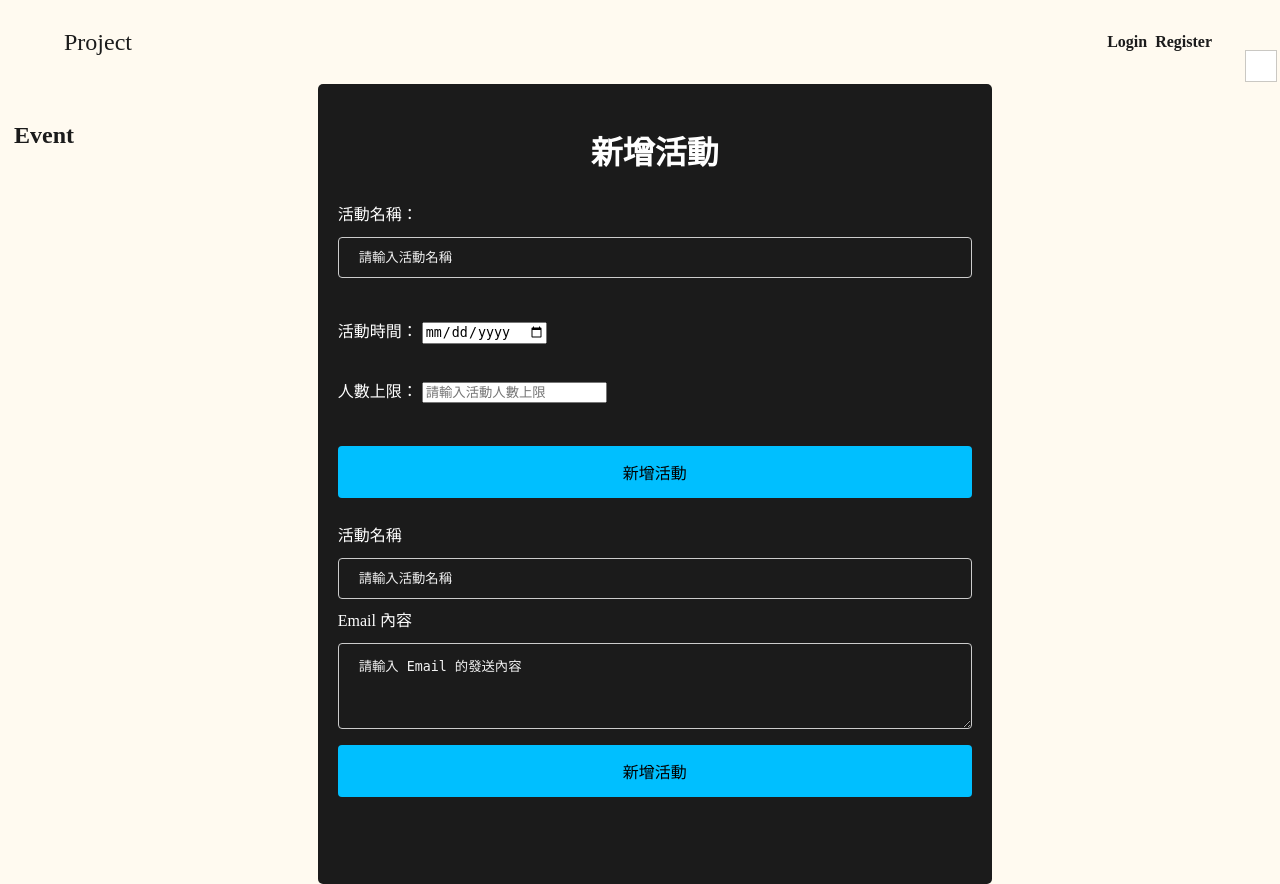
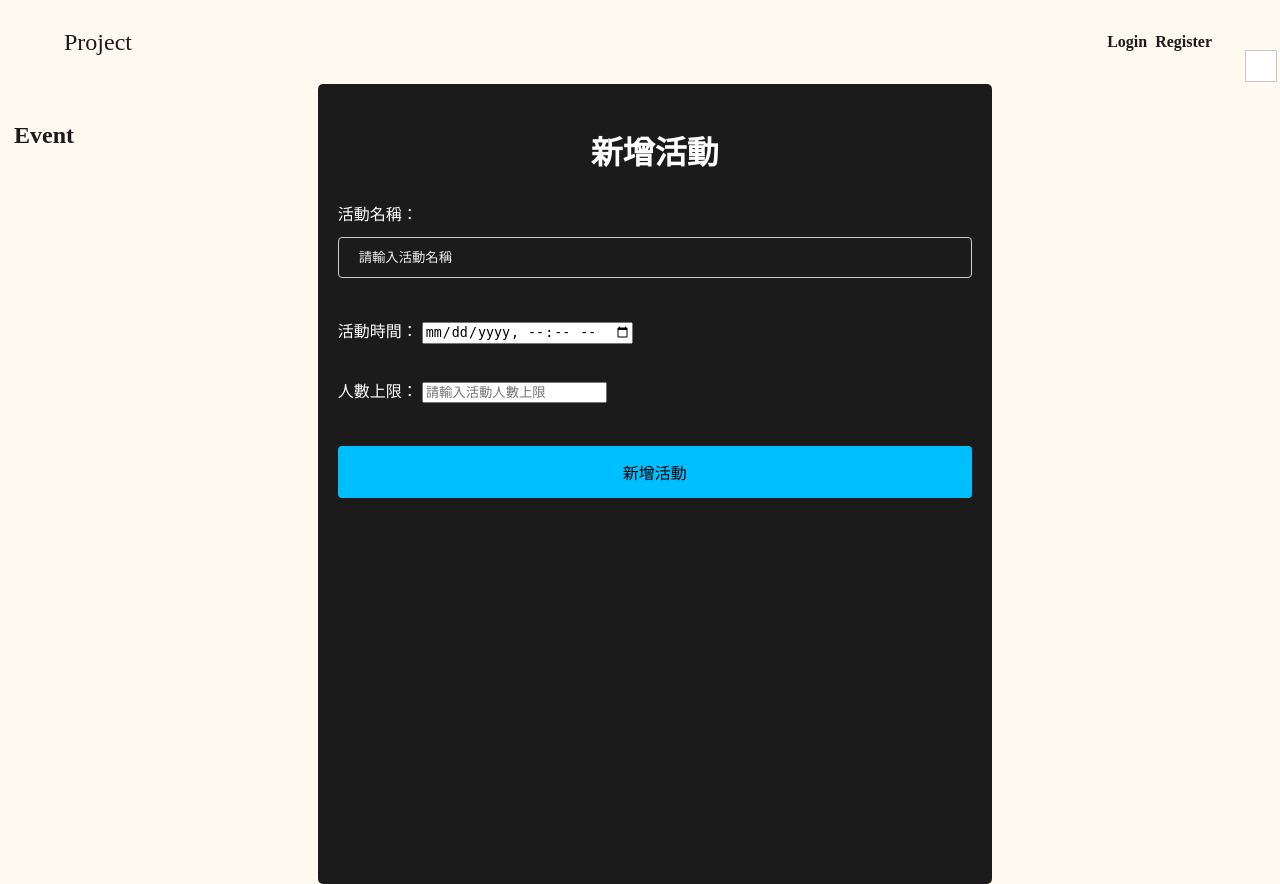
Before and after one commit to morrischen890717/112_Web, a Django app: page /createEvent in a window 1280 px wide. Run offline with Django 4.2, Linux system fonts and the light colour scheme.

Commit message:
add createEvent function

```diff
--- a/project/manage_system/forms.py
+++ b/project/manage_system/forms.py
@@ -31,6 +31,6 @@ class EventForm(forms.ModelForm):
         }
         widgets = {
             'eventName': forms.TextInput(attrs={'class': 'form-control', 'placeholder': '請輸入活動名稱'}),
-            'eventDateTime': forms.DateInput(attrs={'type': 'date', 'class': 'form-control'}),
+            'eventDateTime': forms.DateInput(attrs={'type': 'datetime-local', 'class': 'form-control'}),
             'max_limit': forms.NumberInput(attrs={'class': 'form-control', 'placeholder': '請輸入活動人數上限'}),
         }
--- a/project/manage_system/views.py
+++ b/project/manage_system/views.py
@@ -88,4 +88,4 @@ def saveNewEvent(request):
     form = EventForm(request.POST)
     if form.is_valid():
         form.save()
-    return redirect('eventPage/')
+    return redirect('/eventPage')
--- a/project/templates/createEvent.html
+++ b/project/templates/createEvent.html
@@ -8,34 +8,11 @@
 <div class="main-content">
   <header><h1>新增活動</h1></header>
   <section id="new-event">
-    <form method="post">
+    <form method="post" action="/createEvent/saveNewEvent">
         {% csrf_token %}
         {{ form.as_p }}
         <button type="submit">新增活動</button>
     </form>
   </section>
-  <section id="new-event">
-    <form action="/eventPage" method="get">
-      <label for="event-name">活動名稱</label>
-      <br />
-      <input
-        type="text"
-        id="event-name"
-        name="event-name"
-        placeholder="請輸入活動名稱"
-        value=""
-      />
-      <br />
-      <label for="email-text">Email 內容</label>
-      <br />
-      <textarea
-        id="email-text"
-        rows="4"
-        cols="50"
-        placeholder="請輸入 Email 的發送內容"
-      ></textarea>
-      <input type="submit" value="新增活動" />
-    </form>
-  </section>
 </div>
 {% endblock %}
```
Also changed, not shown: project/db.sqlite3.
